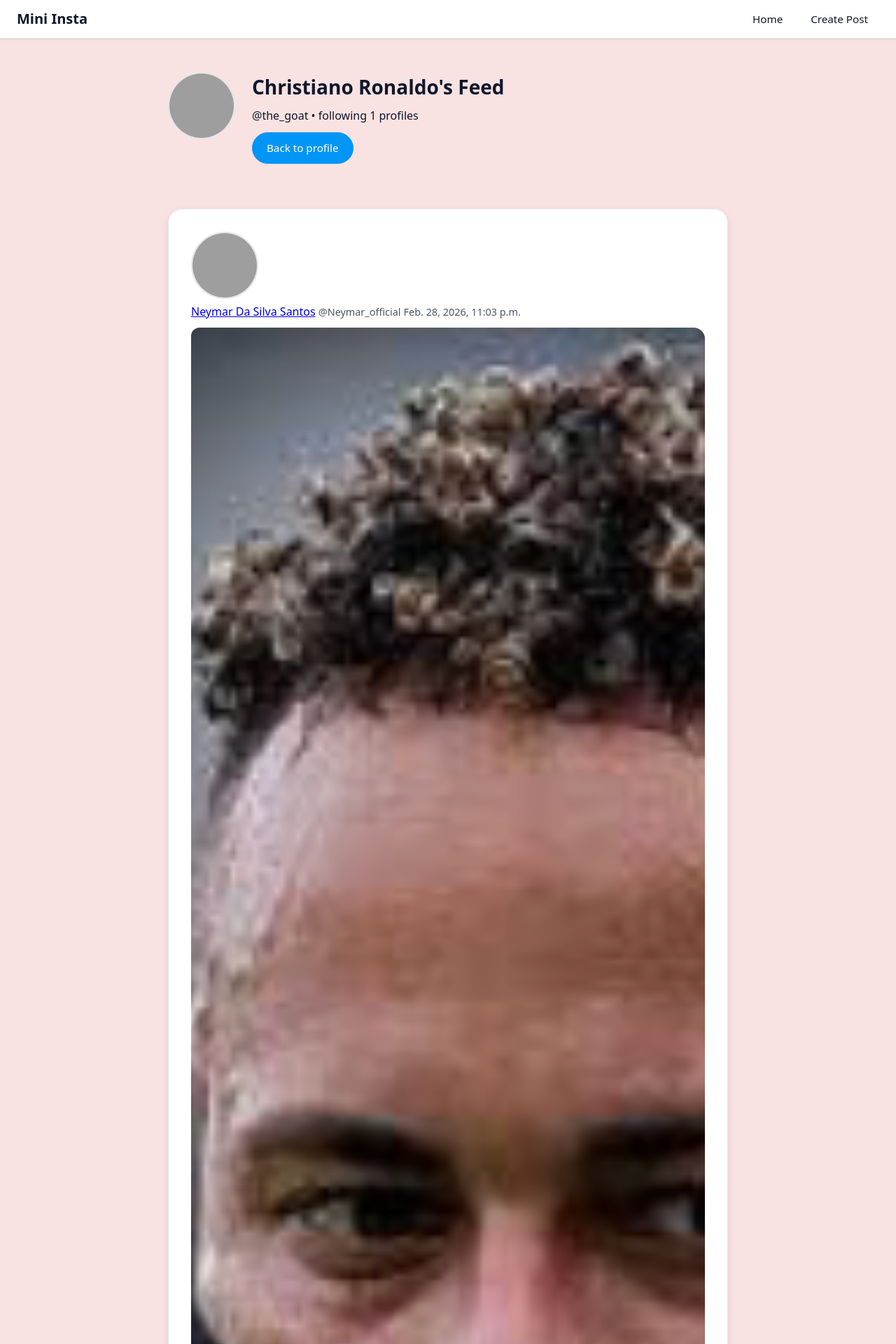
After one commit to JerryBLT/cs412, a Django app: page /mini_insta/profile/2/feed in a window 1280 px wide. The commit adds this page. Shown: the top 1920 px of the page at 70% size. Run offline with Django 5.2, Linux system fonts and the light colour scheme; data comes from the database, SQL or seed files in the repository; both versions use the stored data as it was after the commit; grey boxes are pictures that could not be loaded.

Commit message:
implemented a post feed to see the post from users followed

```diff
--- a/mini_insta/models.py
+++ b/mini_insta/models.py
@@ -51,6 +51,11 @@ class Profile(models.Model):
         following = [following.profile for following in follow_instances]
         return following
 
+    def get_post_feed(self):
+        '''Return a list of Post isntances for this profile's feed, ordered with most recent on top.'''
+        following_profiles = self.get_following()
+        posts = Post.objects.filter(profile__in=following_profiles).order_by('-timestamp')
+        return posts
 
 
 class Post(models.Model):
--- a/mini_insta/templates/mini_insta/base.html
+++ b/mini_insta/templates/mini_insta/base.html
@@ -33,8 +33,22 @@
 
     <!--Footer -->
     <footer>
-      <hr>
-      <p><a href="{% url 'show_all_profiles' %}">Home</a></p>
+      <nav>
+        <ul>
+          <li>
+            {% if profile %}
+              <a href="{% url 'show_feed' profile.pk %}">Feed</a>
+            {% else %}
+              <a href="{% url 'show_all_profiles' %}">Home</a>
+            {% endif %}
+          </li>
+          <li>
+            {% if profile %}
+              <a href="{% url 'show_profile' profile.pk %}">Profile</a>
+            {% endif %}
+          </li>
+        </ul>
+      </nav>
       <p>&copy; Jerry Teixeira, <a href="mailto:jerrybt@bu.edu">jerrybt@bu.edu</a></p>
     </footer>
   </body>
--- /dev/null
+++ b/mini_insta/templates/mini_insta/show_feed.html
@@ -0,0 +1,89 @@
+<!-- File: mini_insta/show_feed.html -->
+<!-- Author: Jerry Teixeira (jerrybt@bu.edu), 03/01/26-->
+<!-- Discription: Template for showing the feed of a post-->
+
+{% extends "mini_insta/base.html" %}
+
+{% block content %}
+<article class="feed">
+  <!-- The user info / back button to the profile page-->
+  <div class="profile-header">
+    <div class="profile-avatar">
+      <img class="avatar" src="{{ profile.profile_image_url }}" alt="{{ profile.display_name }} profile photo">
+    </div>
+    <div class="profile-info">
+      <h1>{{ profile.display_name }}'s Feed</h1>
+      <p>@{{ profile.username }} • following {{ profile.get_num_following }} profiles</p>
+      <a class="btn btn-primary" href="{% url 'show_profile' profile.pk %}">Back to profile</a>
+    </div>
+  </div>
+
+  <!-- Display the post from people followed -->
+  <div class="posts-feed">
+    {% for post in posts %}
+      <article class="post-card">
+
+        <!-- The poster info-->
+        <div>
+          <div class="author-avatar">
+            <img class="avatar" src="{{ post.profile.profile_image_url }}" alt="{{ post.profile.display_name }} profile photo">
+          </div>
+          <div class="author-meta">
+            <a href="{% url 'show_profile' post.profile.pk %}" class="author-name">{{ post.profile.display_name }}</a>
+            <span class="username">@{{ post.profile.username }}</span>
+            <span class="timestamp">{{ post.timestamp }}</span>
+          </div>
+        </div>
+
+        <!-- The poster photos -->
+        {% with first_photo=post.get_all_photos.first %}
+          {% if first_photo %}
+            <div class="post-photo">
+              <img src="{{ first_photo.get_image_url }}" alt="Post photo">
+            </div>
+          {% endif %}
+        {% endwith %}
+
+        <!-- The poster caption-->
+        {% if post.caption %}
+          <p class="post-caption">{{ post.caption }}</p>
+        {% endif %}
+
+        <!-- The poster likes count-->
+        <div class="post-meta">
+          {% with likes=post.get_likes %}
+            <span class="likes">{{ likes|length }} like{{ likes|length|pluralize }}</span>
+          {% endwith %}
+        </div>
+
+        <!-- The poster post comments-->
+        <section class="post-comments">
+          <h4>Comments</h4>
+          {% with comments=post.get_all_comments %}
+            {% if comments %}
+              <ul>
+                {% for comment in comments %}
+                  <li>
+                    <strong>@{{ comment.profile.username }}</strong>
+                    <span class="timestamp">{{ comment.timestamp }}</span>
+                    <p>{{ comment.text }}</p>
+                  </li>
+                {% endfor %}
+              </ul>
+            <!-- if there is no comment in the post-->
+            {% else %}
+              <p class="muted">No comments yet.</p>
+            {% endif %}
+          {% endwith %}
+        </section>
+
+      </article>
+
+    {% empty %}
+    <!-- if the person you follow dosent have posts.-->
+    <p>No posts in your feed yet. Follow more profiles to see their posts.</p>
+    {% endfor %}
+  </div>
+
+</article>
+{% endblock %}
--- a/mini_insta/templates/mini_insta/show_followers.html
+++ b/mini_insta/templates/mini_insta/show_followers.html
@@ -8,7 +8,7 @@
   <h1 class="page-title">Followers of {{ profile.display_name }}</h1>
   <p class="page-lead">Profiles who follow @{{ profile.username }}</p>
 
-    <!-- for each follower. -->
+    <!-- for each follower (clickable link). -->
     <div>
         {% for follower in profile.get_followers %}
         <a href="{% url 'show_profile' follower.pk %}">
@@ -20,6 +20,8 @@
         <p class="empty-state">No followers yet.</p>
         {% endfor %}
     </div>
+
+    <!-- Button to go back to Porfile page-->
     <p><a href="{% url 'show_profile' profile.pk %}" class="btn btn-ghost">Back to profile</a></p>
 </article>
 {% endblock %}
--- a/mini_insta/templates/mini_insta/show_following.html
+++ b/mini_insta/templates/mini_insta/show_following.html
@@ -1,5 +1,6 @@
 <!-- File: mini_insta/templates/mini_insta/show_following.html -->
-<!-- Displays the profiles this Profile is following -->
+<!-- Author: Jerry Teixeira (jerrybt@bu.edu), 03/01/26 -->
+<!-- Discription: Displays the profiles this Profile is following -->
 {% extends "mini_insta/base.html" %}
 
 {% block content %}
@@ -7,7 +8,7 @@
   <h1 class="page-title">{{ profile.display_name }} is following</h1>
   <p class="page-lead">Profiles @{{ profile.username }} is subscribed to</p>
 
-    <!-- Cards for each followed profile. -->
+    <!-- Cards for each followed profile (clickable link). -->
   <div class="card-grid">
     {% for followed in profile.get_following %}
     <a href="{% url 'show_profile' followed.pk %}">
@@ -20,6 +21,7 @@
     {% endfor %}
   </div>
 
+  <!-- Back to profile button -->
   <p><a href="{% url 'show_profile' profile.pk %}" class="btn btn-ghost">Back to profile</a></p>
 </article>
 {% endblock %}
--- a/mini_insta/templates/mini_insta/update_post_form.html
+++ b/mini_insta/templates/mini_insta/update_post_form.html
@@ -1,5 +1,5 @@
 <!-- File: mini_insta/update_post_form.html -->
-<!-- Author: Jerry Teixeira [jerrybt@bu.edu](mailto:jerrybt@bu.edu), 03/01/2026 -->
+<!-- Author: Jerry Teixeira (jerrybt@bu.edu), 03/01/2026 -->
 <!-- Description: Template to update a post caption -->
 
 
@@ -18,7 +18,7 @@
       {{ form.as_table }}
     </table>
 
-
+    <!--Button for submission & canceling submission-->
     <div class="form-actions">
       <button type="submit" class="btn btn-primary">Save Changes</button>
       <a href="{% url 'show_post' post.pk %}" class="btn btn-ghost">Cancel</a>
--- a/mini_insta/urls.py
+++ b/mini_insta/urls.py
@@ -2,18 +2,29 @@
 # author: Jerry Teixeira (jerrybt@bu.edu), 02/28/26
 # discription: urls pathway for the apps
 from django.urls import path
-from .views import PostDetailView, ProfileDetailView, ProfileListView, CreatePostView, UpdateProfileView, DeletePostView, UpdatePostView, ShowFollowersDetailView, ShowFollowingDetailView
+from .views import (
+    PostDetailView,
+    ProfileDetailView,
+    ProfileListView,
+    CreatePostView,
+    UpdateProfileView,
+    DeletePostView,
+    UpdatePostView,
+    ShowFollowersDetailView,
+    ShowFollowingDetailView,
+    PostFeedListView,
+)
 
 urlpatterns = [
     path("", ProfileListView.as_view(), name="show_all_profiles"),
     path("profile/<int:pk>/", ProfileDetailView.as_view(), name="show_profile"),
     path("post/<int:pk>/", PostDetailView.as_view(), name="show_post"),
     path("post/<int:pk>/create_post/", CreatePostView.as_view(), name="create_post"),
+    path("profile/<int:pk>/update", UpdateProfileView.as_view(), name="update_profile"),
     path("post/<int:pk>/delete/", DeletePostView.as_view(), name="delete_post"),
-    path("profile/<int:pk>/update", UpdateProfileView.as_view(), name="update_profile"),
-    path("profile/<int:pk>/delete", DeletePostView.as_view(), name="delete_post"),
     path("post/<int:pk>/update", UpdatePostView.as_view(), name="update_post"),
     path("profile/<int:pk>/followers", ShowFollowersDetailView.as_view(), name="show_followers"),
     path("profile/<int:pk>/following", ShowFollowingDetailView.as_view(), name="show_following"),
+    path("profile/<int:pk>/feed", PostFeedListView.as_view(), name="show_feed"),
 
 ]
--- a/mini_insta/views.py
+++ b/mini_insta/views.py
@@ -118,3 +118,24 @@ class ShowFollowingDetailView(DetailView):
     model = Profile
     template_name = "mini_insta/show_following.html"
     context_object_name = "profile"
+
+
+class PostFeedListView(ListView):
+    '''List the post feed for a single Profile (posts from profiles they follow).'''
+
+    model = Post
+    template_name = "mini_insta/show_feed.html"
+    context_object_name = "posts"
+
+    def get_queryset(self):
+        """Return the feed of Posts for the profile identified by URL pk."""
+        # Profile whose feed we are showing (pk from URL):
+        pk = self.kwargs['pk']
+        profile = Profile.objects.get(pk=pk)
+        return profile.get_post_feed()
+
+    def get_context_data(self, **kwargs):
+        """Add the profile (feed owner) to context for the template."""
+        context = super().get_context_data(**kwargs)
+        context['profile'] = Profile.objects.get(pk=self.kwargs['pk'])
+        return context
--- a/static/instapv.css
+++ b/static/instapv.css
@@ -19,6 +19,7 @@ body {
   line-height: 1.5;
   display: flex;
   flex-direction: column;
+  min-height: 100vh; /* keep footer pinned to bottom across browsers */
 }
 
 img {
@@ -420,7 +421,7 @@ main {
 }
 
 footer {
-  margin-top: auto;
+  /* margin-top: auto; */
   text-align: center;
   color: var(--muted);
   padding: 24px;
```
Also changed, not shown: db.sqlite3.
